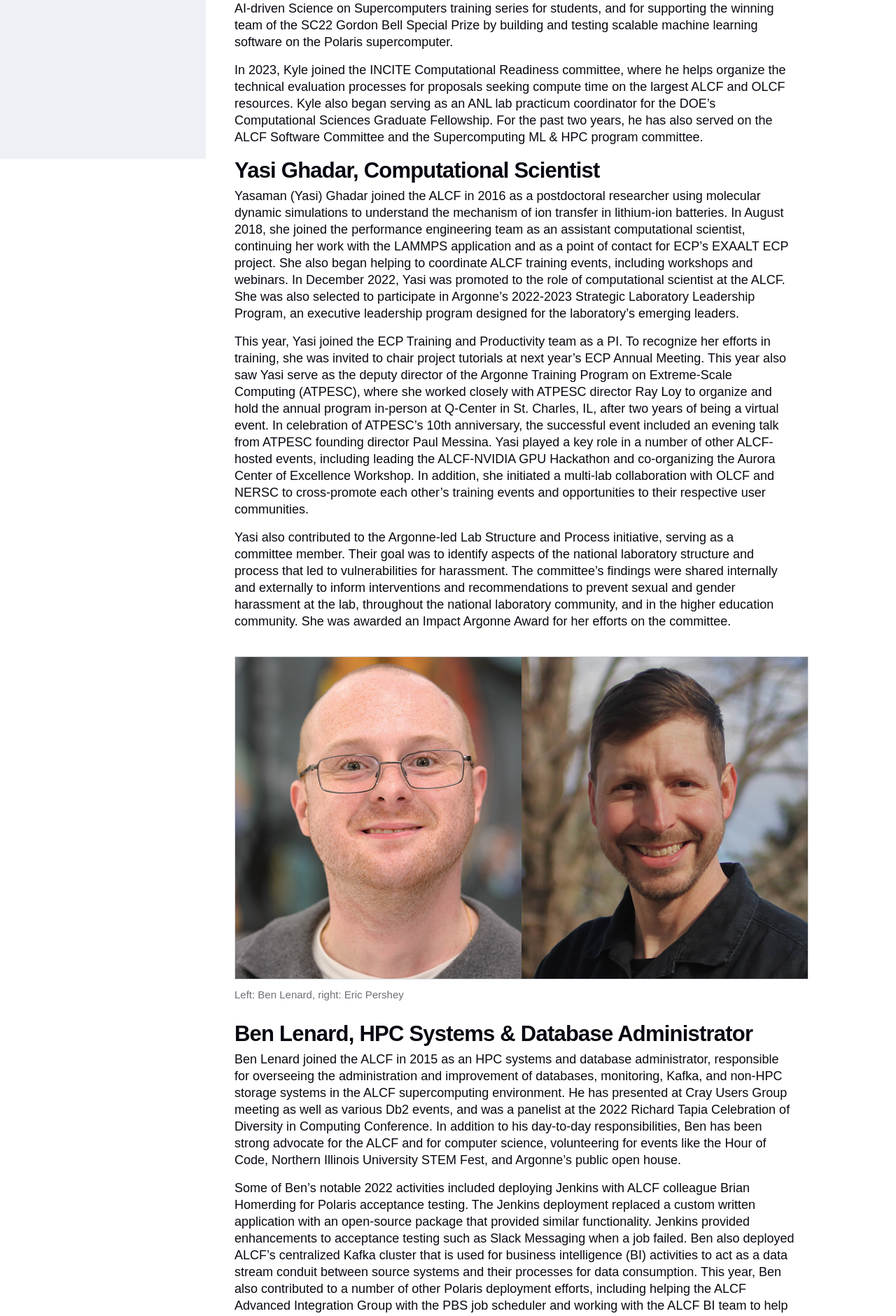
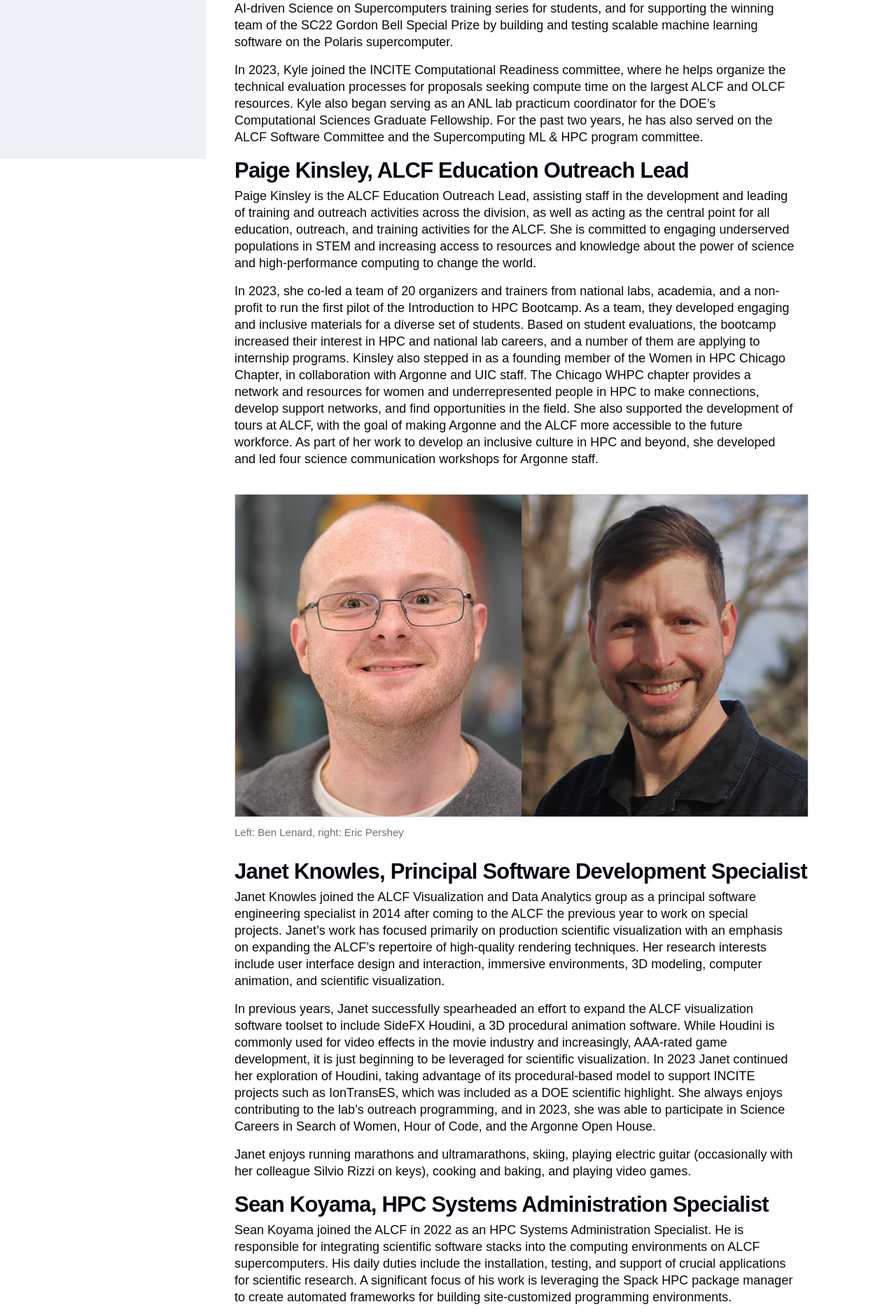
Before and after one commit to argonne-lcf/AR2023, a Jekyll site: the page built from 04_expertise-and-resources/staff-spotlights.md, in a window 1280 px wide. Shown: the part 1117-2998 px from the top of the page at 70% size. Built offline with Jekyll 4.4.1, drawn with Linux system fonts in a browser that asks for light colours; some web fonts are replaced; some of the changed text lies outside the part shown.

Commit message:
Update staff-spotlights-LL.md

```diff
--- a/04_expertise-and-resources/staff-spotlights.md
+++ b/04_expertise-and-resources/staff-spotlights.md
@@ -23,31 +23,31 @@ In 2023, Kyle was a part of two teams that received Impact Argonne awards: for h
 
 In 2023, Kyle joined the INCITE Computational Readiness committee, where he helps organize the technical evaluation processes for proposals seeking compute time on the largest ALCF and OLCF resources. Kyle also began serving as an ANL lab practicum coordinator for the DOE's Computational Sciences Graduate Fellowship. For the past two years, he has also served on the ALCF Software Committee and the Supercomputing ML & HPC program committee.
 
-# Yasi Ghadar, Computational Scientist
+# Paige Kinsley, ALCF Education Outreach Lead
 
-Yasaman (Yasi) Ghadar joined the ALCF in 2016 as a postdoctoral researcher using molecular dynamic simulations to understand the mechanism of ion transfer in lithium-ion batteries. In August 2018, she joined the performance engineering team as an assistant computational scientist, continuing her work with the LAMMPS application and as a point of contact for ECP's EXAALT ECP project. She also began helping to coordinate ALCF training events, including workshops and webinars. In December 2022, Yasi was promoted to the role of computational scientist at the ALCF. She was also selected to participate in Argonne's 2022-2023 Strategic Laboratory Leadership Program, an executive leadership program designed for the laboratory’s emerging leaders.
+Paige Kinsley is the ALCF Education Outreach Lead, assisting staff in the development and leading of training and outreach activities across the division, as well as acting as the central point for all education, outreach, and training activities for the ALCF. She is committed to engaging underserved populations in STEM and increasing access to resources and knowledge about the power of science and high-performance computing to change the world.
 
-This year, Yasi joined the ECP Training and Productivity team as a PI. To recognize her efforts in training, she was invited to chair project tutorials at next year’s ECP Annual Meeting. This year also saw Yasi serve as the deputy director of the Argonne Training Program on Extreme-Scale Computing (ATPESC), where she worked closely with ATPESC director Ray Loy to organize and hold the annual program in-person at Q-Center in St. Charles, IL, after two years of being a virtual event. In celebration of ATPESC's 10th anniversary, the successful event included an evening talk from ATPESC founding director Paul Messina. Yasi played a key role in a number of other ALCF-hosted events, including leading the ALCF-NVIDIA GPU Hackathon and co-organizing the Aurora Center of Excellence Workshop. In addition, she initiated a multi-lab collaboration with OLCF and NERSC to cross-promote each other's training events and opportunities to their respective user communities.
-
-Yasi also contributed to the Argonne-led Lab Structure and Process initiative, serving as a committee member. Their goal was to identify aspects of the national laboratory structure and process that led to vulnerabilities for harassment. The committee's findings were shared internally and externally to inform interventions and recommendations to prevent sexual and gender harassment at the lab, throughout the national laboratory community, and in the higher education community. She was awarded an Impact Argonne Award for her efforts on the committee.
+In 2023, she co-led a team of 20 organizers and trainers from national labs, academia, and a non-profit to run the first pilot of the Introduction to HPC Bootcamp. As a team, they developed engaging and inclusive materials for a diverse set of students. Based on student evaluations, the bootcamp increased their interest in HPC and national lab careers, and a number of them are applying to internship programs. Kinsley also stepped in as a founding member of the Women in HPC Chicago Chapter, in collaboration with Argonne and UIC staff. The Chicago WHPC chapter provides a network and resources for women and underrepresented people in HPC to make connections, develop support networks, and find opportunities in the field. She also supported the development of tours at ALCF, with the goal of making Argonne and the ALCF more accessible to the future workforce. As part of her work to develop an inclusive culture in HPC and beyond, she developed and led four science communication workshops for Argonne staff.
 
 {% include media-img.html
    source= "pershey-sims-partacz.png"
    caption= "Left: Ben Lenard, right: Eric Pershey"
 %}
 
-# Ben Lenard, HPC Systems & Database Administrator
+# Janet Knowles, Principal Software Development Specialist
 
-Ben Lenard joined the ALCF in 2015 as an HPC systems and database administrator, responsible for overseeing the administration and improvement of databases, monitoring, Kafka, and non-HPC storage systems in the ALCF supercomputing environment. He has presented at Cray Users Group meeting as well as various Db2 events, and was a panelist at the 2022 Richard Tapia Celebration of Diversity in Computing Conference. In addition to his day-to-day responsibilities, Ben has been strong advocate for the ALCF and for computer science, volunteering for events like the Hour of Code, Northern Illinois University STEM Fest, and Argonne’s public open house.
+Janet Knowles joined the ALCF Visualization and Data Analytics group as a principal software engineering specialist in 2014 after coming to the ALCF the previous year to work on special projects. Janet’s work has focused primarily on production scientific visualization with an emphasis on expanding the ALCF's repertoire of high-quality rendering techniques.  Her research interests include user interface design and interaction, immersive environments, 3D modeling, computer animation, and scientific visualization.
 
-Some of Ben’s notable 2022 activities included deploying Jenkins with ALCF colleague Brian Homerding for Polaris acceptance testing. The Jenkins deployment replaced a custom written application with an open-source package that provided similar functionality. Jenkins provided enhancements to acceptance testing such as Slack Messaging when a job failed. Ben also deployed ALCF’s centralized Kafka cluster that is used for business intelligence (BI) activities to act as a data stream conduit between source systems and their processes for data consumption. This year, Ben also contributed to a number of other Polaris deployment efforts, including helping the ALCF Advanced Integration Group with the PBS job scheduler and working with the ALCF BI team to help them obtain data.
+In previous years, Janet successfully spearheaded an effort to expand the ALCF visualization software toolset to include SideFX Houdini, a 3D procedural animation software. While Houdini is commonly used for video effects in the movie industry and increasingly, AAA-rated game development, it is just beginning to be leveraged for scientific visualization. In 2023 Janet continued her exploration of Houdini, taking advantage of its procedural-based model to support INCITE projects such as IonTransES, which was included as a DOE scientific highlight.  She always enjoys contributing to the lab's outreach programming, and in 2023, she was able to participate in Science Careers in Search of Women, Hour of Code, and the Argonne Open House.
+
+Janet enjoys running marathons and ultramarathons, skiing, playing electric guitar (occasionally with her colleague Silvio Rizzi on keys), cooking and baking, and playing video games.
 
 
-# Eric Pershey, Principal Software Development Specialist
+# Sean Koyama, HPC Systems Administration Specialist
 
-Eric Pershey joined the ALCF in 2010 as a software development specialist in the Advanced Integration Group. In this role, he has tested, worked on, or ran on all the ALCF supercomputers. Eric designs and develops the integration and testing of PBSPro on ALCF’s next-generation computing systems. He also develops system tools for debugging problems using visualizations and instrumentation. Eric’s research interests are graph theory combined with bitwise operations, AI, large-scale data generation, processing, and fidelity of metadata in high-performance computing systems.
+Sean Koyama joined the ALCF in 2022 as an HPC Systems Administration Specialist. He is responsible for integrating scientific software stacks into the computing environments on ALCF supercomputers. His daily duties include the installation, testing, and support of crucial applications for scientific research. A significant focus of his work is leveraging the Spack HPC package manager to create automated frameworks for building site-customized programming environments.
 
-In 2022, Eric worked on integrating PBS into all of the ALCF’s new systems, including Polaris, EDTB, Crux, and Graphcore. He stress tested PBS on each system to make sure they could handle ALCF workloads. In 2022, he also built up ALCF infrastructure in a box called pbs-docker to emulate the ALCF’s real PBS environment by creating test jobs to stress the scheduler, OpenPBS, and PBSPro. He also created a test suite to push the scheduler to the limit by crushing it with jobs and measuring how it handles the workload to find weaknesses in the code. Eric has also spent a large amount of his time at the ALCF working on the annual Operational Assessment Report and mentoring students.
+In 2023, Sean deployed the scientific software stacks on Aurora and Aurora's test-and-development system, Sunspot. He prioritized the installation of critical scientific applications on each supercomputer, enabling early science users to begin collecting data and optimizing applications. He also began a collaborative effort to build up an integrated programming environment on Aurora which is owned and configured by the ALCF. This approach is designed to be portable to other supercomputers such as Polaris, and its implementation would lead to a more uniform experience for users and more readily maintainable software environments.
 
 
 {% include media-img.html
@@ -55,17 +55,13 @@ In 2022, Eric worked on integrating PBS into all of the ALCF’s new systems, in
    caption= "Left: Katie Sims-Partacz, right: Brice Videau"
 %}
 
-# Katie Sims-Partacz, Division Finance Manager
+# Marieme Ngom, Assistant Computational Scientist
 
-Katie Sims-Partacz oversees finance and business operations for the ALCF. She leads the planning, execution, and oversight of the facility’s annual budget ($156 MM in FY2022). Katie has strong and diverse experience in various areas, including financial analysis, budgeting, accounting, procurements, and information technology.
+Marieme Ngom joined ALCF in May 2023 as an Assistant Computer Scientist in the data science team.  Since joining ALCF,  Marieme's research has been focused on implementing and testing scalable Gaussian Processes (GP) models for different applications including materials sciences on ALCF's machines. In addition, Marieme has been working on assessing and enforcing the diversity, stability, and robustness of Argonne's based ML models.
 
-Previously at Argonne, she worked for the Chief Financial Officer from 2016-2020, where she held positions of increasing responsibility in the accounting, procurement, and budget offices. She has extensive experience in financial reporting and sponsor relationships. Prior to joining Argonne, Katie worked in information technology and accounting roles at VCNA Prairie Material and Tripp-Lite.
+In parallel, Marieme helped organize the ALCF Hands-on HPC workshop and gave an Introduction to Deep Learning tutorial at the 2023 ATPESC meeting. Marieme also co-leads the CELS Technical Women group and has co-organized different meetups and activities geared towards CELS technical women
 
-In 2021, Katie received an Impact Argonne Award for a notable achievement in extraordinary effort. She took on management of the
-ALCF’s reporting for the Exascale Computing Project, as well as training several people – in the ALCF and Argonne’s Financial Management and Procurement Services division. Outside of ALCF, Katie is passionate about raising funds and promoting awareness for pediatric cardiovascular thoracic surgery research. In 2011, she launched a non-profit, Patching Little Hearts, and served as its president for one year. She continues as an advocate for congenital heart defect and breast cancer awareness. Katie has interests in skiing, live music, playing softball, and home improvement.
+# Filippo Simini, Computer Scientist
+Filippo Simini joined ALCF in 2020 as a computer scientist in the Data Science Group. His work focuses on helping develop, run, and evaluate HPC applications that include machine learning and artificial intelligence components, often combined with traditional science and engineering simulations. He served as a point of contact for Early Science Program (ESP) projects targeting the ALCF's upcoming exascale system, Aurora, and collaborated with the ESP research teams to enable complex workflows combining simulation and learning components. Filippo is contributing to deploy, benchmark, and scale Graph Neural Network (GNN) models on ALCF systems and AI-testbeds: GNN models are relevant to many scientific applications in which the system of interest can be represented as a (possibly time-varying) graph describing the binary interactions between the system's components.
 
-
-# Brice Videau, Computer Scientist
-Brice Videau joined the ALCF in 2019 as a computer scientist with a joint appointment with Argonne’s Mathematics and Computer Science division, focusing on code generation, meta-programming, optimization, and auto-tuning for HPC. As a part of the ALCF Performance Engineering team, Brice works on heterogeneous programming models, which are the programming models used to leverage accelerators and GPUs such as those will be used in Aurora. In 2022, Brice led the Exascale Computing Project’s HIP on Aurora project where he and his team are bringing the HIP programming model used on Frontier to the Intel GPUs, so application developers can reuse their HIP code and avoid the added work of porting their application to the SYCL programming model. Since last year, his team has seen the first release of their HIP backend called CHIP-SPV, and are closely working with application developers from ECP and other projects to bring their HIP applications to Aurora.
-
-In 2022, Brice also co-led the development of the THAPI tracing infrastructure, where he and ALCF colleague Thomas Applencourt provided ALCF users with a lightweight tracing and profiling toolchain for heterogeneous programming models. This allowed application developers and performance engineers to quickly diagnose application performance, introspect high-level programming model utilization of accelerators, but also helped immensely when debugging applications and vendor provided runtimes. This year, on top of many quality improvements, they have added support for OpenMP as well as advanced trace visualization capabilities.
+Filippo's interests include generative modeling, privacy-preserving AI and anomaly detection. These research themes are at the core of an ongoing collaboration between ALCF, Swift (Society for Worldwide Interbank Financial Telecommunication), and Kove, whose goal is to identify anomalous and fraudulent patterns in Swift's data streams of financial transactions. The project has been selected as the winner of a Delivering Impact category within the Argonne Commercialization Excellence Award program in 2023. Filippo also served as a team mentor at INCITE Hackathons and co-organized, presented, and provided support at various ALCF training events.
```
